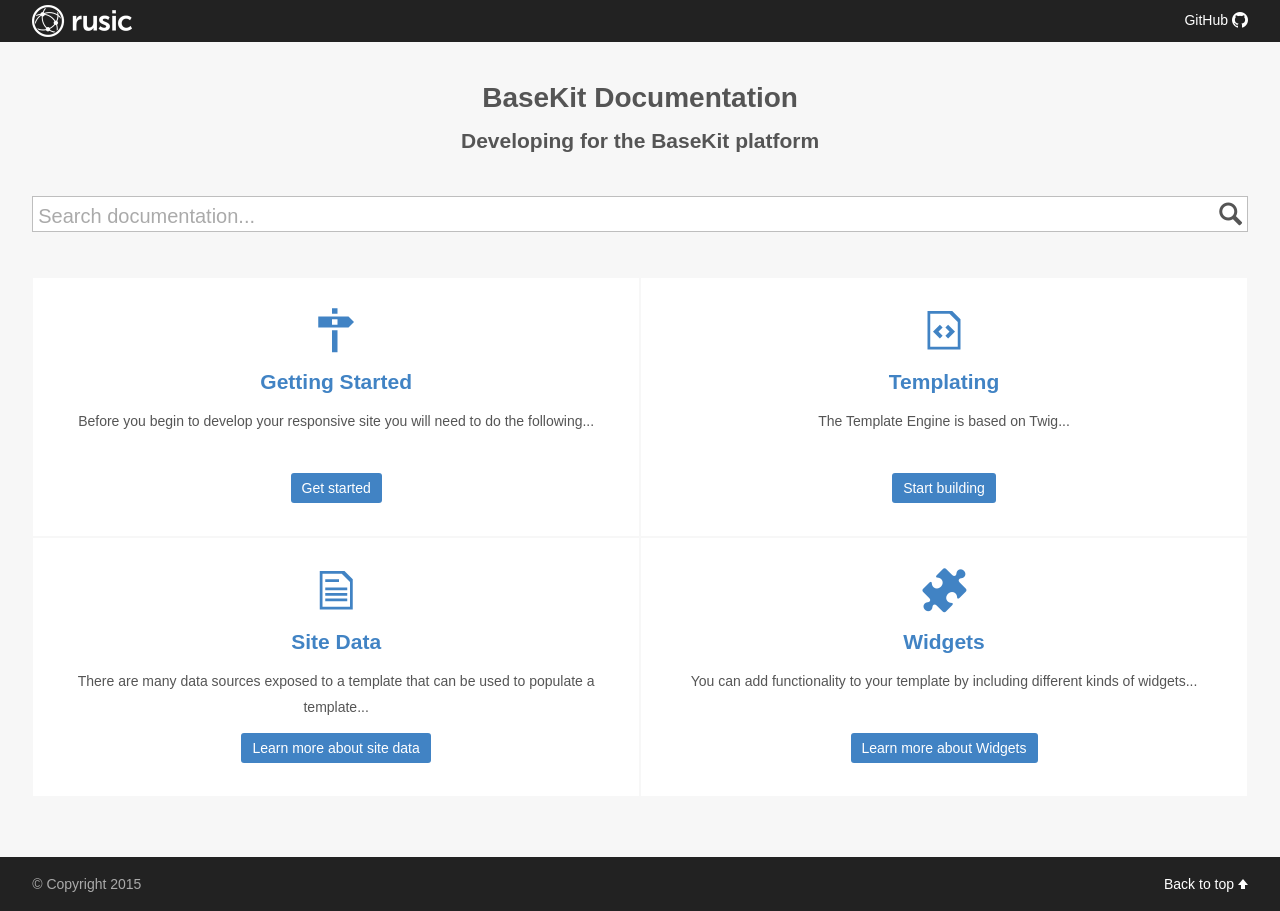
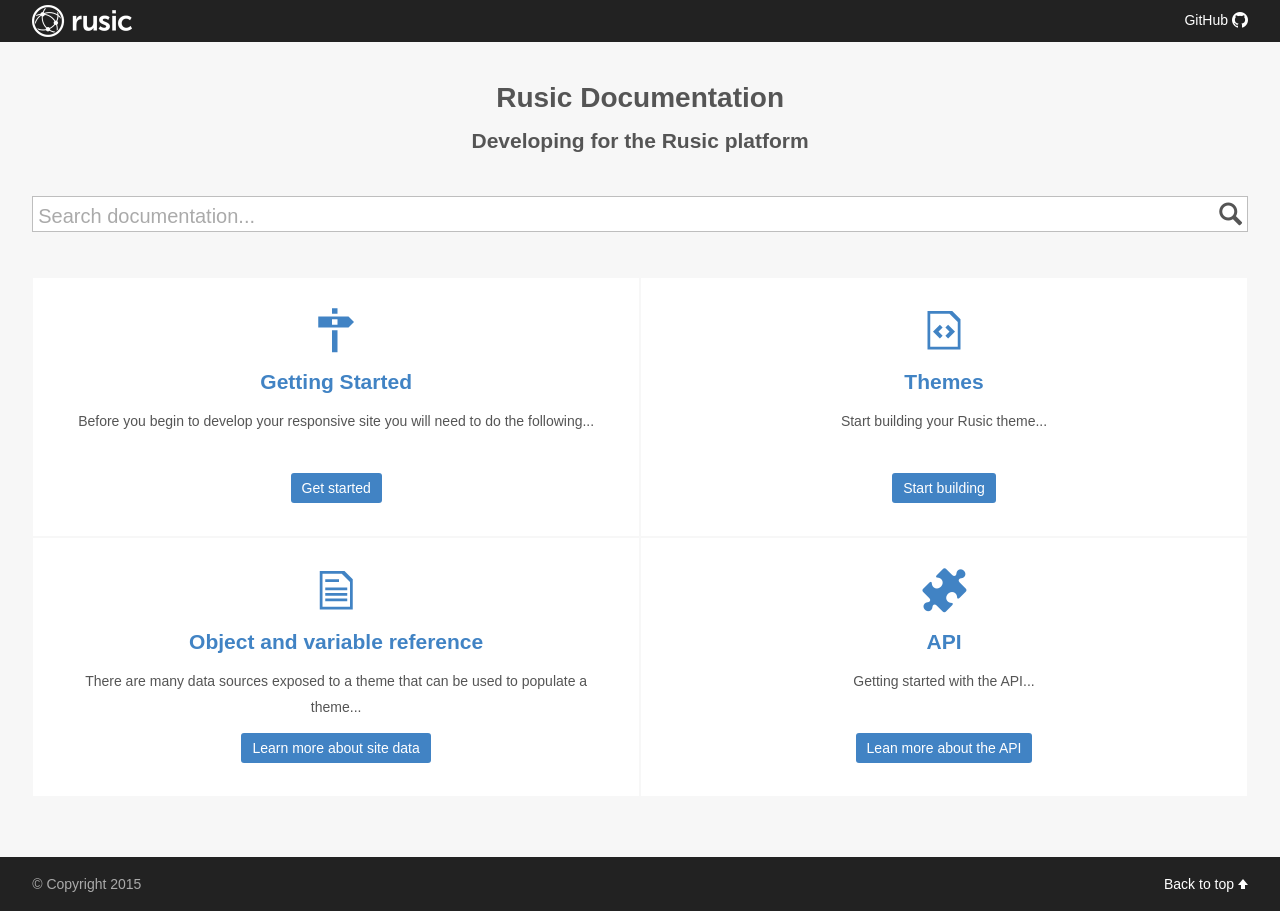
Before and after one commit to rusic/documentation, a Jekyll site: the page built from index.md, in a window 1280 px wide. Built offline with Jekyll 4.4.1, drawn with Linux system fonts in a browser that asks for light colours.

Commit message:
Front page content

```diff
--- a/_data/navigation.yml
+++ b/_data/navigation.yml
@@ -39,6 +39,8 @@ navdocs:
     url: /themes/custom-themes/
   - title: Where can I find my theme ID
     url: /themes/where-can-i-find-my-theme-id/
+  - title: Object and variable reference
+    url: /themes/object-and-variable-reference/
 
 - title: Client Apps
   icon: file-code
--- a/_includes/featureheader.html
+++ b/_includes/featureheader.html
@@ -6,9 +6,9 @@
 
 			<div class="span-12">
 
-				{% include aligncenter.html content="<h1>BaseKit Documentation</h1>" %}
+				{% include aligncenter.html content="<h1>Rusic Documentation</h1>" %}
 
-				{% include aligncenter.html content="<h2>Developing for the BaseKit platform</h2>" %}
+				{% include aligncenter.html content="<h2>Developing for the Rusic platform</h2>" %}
 
 				{% include search.html %}
 
--- a/index.md
+++ b/index.md
@@ -6,8 +6,8 @@ title: Home
 
 {% include featurecard.html title="Getting Started" link="/getting-started/" icon="milestone" content="Before you begin to develop your responsive site you will need to do the following..." buttontext="Get started" %}
 
-{% include featurecard.html title="Templating" link="/templating/twig/" icon="file-code" content="The Template Engine is based on Twig..." buttontext="Start building" %}
+{% include featurecard.html title="Themes" link="/themes/create-a-blank-theme/" icon="file-code" content="Start building your Rusic theme..." buttontext="Start building" %}
 
-{% include featurecard.html title="Site Data" link="/data/" icon="file-text" content="There are many data sources exposed to a template that can be used to populate a template..." buttontext="Learn more about site data" %}
+{% include featurecard.html title="Object and variable reference" link="/themes/object-and-variable-reference/" icon="file-text" content="There are many data sources exposed to a theme that can be used to populate a theme..." buttontext="Learn more about site data" %}
 
-{% include featurecard.html title="Widgets" link="/widgets/" icon="puzzle" content="You can add functionality to your template by including different kinds of widgets..." buttontext="Learn more about Widgets" %}
+{% include featurecard.html title="API" link="/api/where-can-i-find-my-api-key/" icon="puzzle" content="Getting started with the API..." buttontext="Lean more about the API" %}
```
Also changed, not shown: themes/object-and-variable-reference.md (added, +6 -0 lines).
